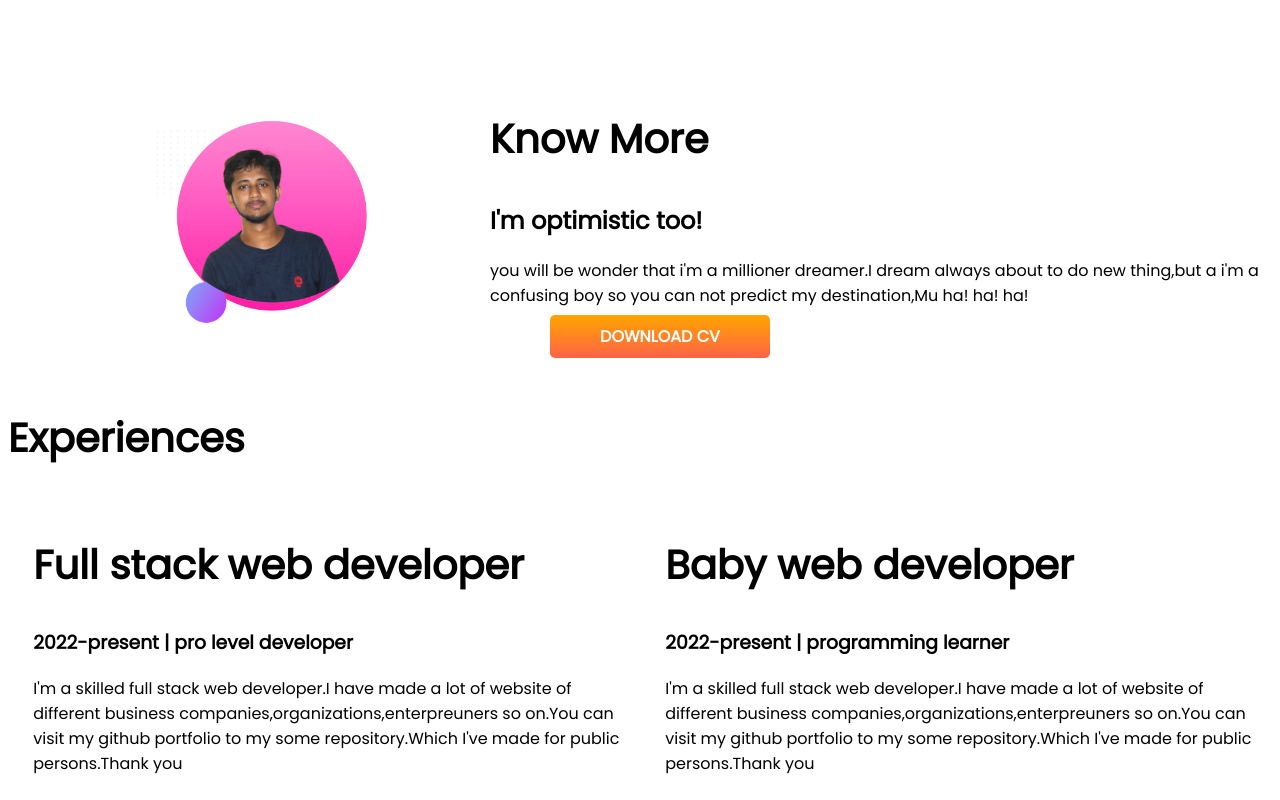
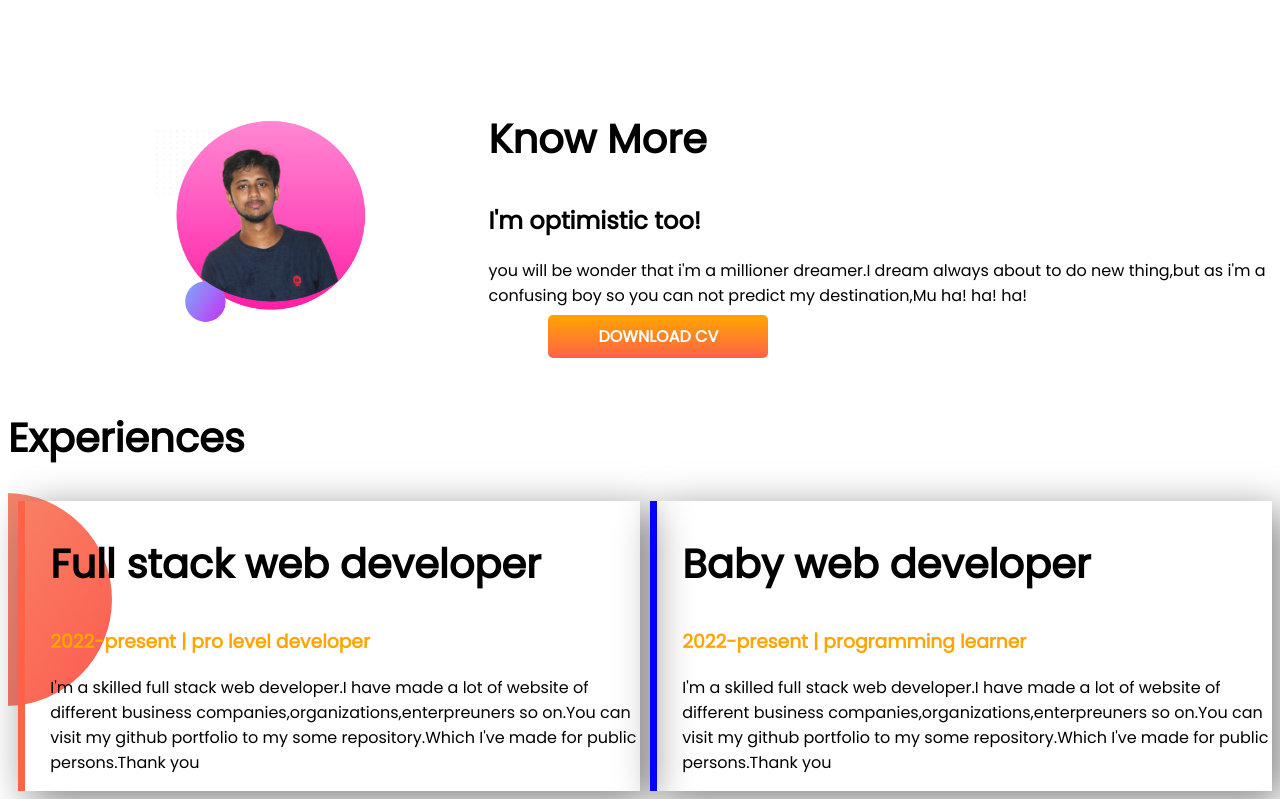
Before and after one commit to shakhaowat-shahid/developer-portfolio, a plain HTML site: page index.html in a window 1280 px wide. Shown: the part 655-1455 px from the top of the page. Drawn offline with Linux system fonts and the light colour scheme.

Commit message:
styled border

```diff
--- a/index.html
+++ b/index.html
@@ -41,7 +41,7 @@
         <div>
             <h1>Know More</h1>
             <h2>I'm optimistic too!</h2>
-            <p>you will be wonder that i'm a millioner dreamer.I dream always about to do new thing,but a i'm a
+            <p>you will be wonder that i'm a millioner dreamer.I dream always about to do new thing,but as i'm a
                 confusing boy so you can not predict my destination,Mu ha! ha! ha! </p>
             <a class="link-button2" target="_blank" href="https://www.facebook.com/shakhaowat.hosen.md">DOWNLOAD CV</a>
         </div>
@@ -49,16 +49,16 @@
     <section class="experience-area">
         <h1>Experiences</h1>
         <div class="flexible-container">
-            <div class="half-width">
+            <div id="full-stack-web-developer" class="half-width">
                 <h1>Full stack web developer</h1>
-                <h3>2022-present | pro level developer</h3>
+                <h3 class="orange_color">2022-present | pro level developer</h3>
                 <p>I'm a skilled full stack web developer.I have made a lot of website of different business
                     companies,organizations,enterpreuners so on.You can visit my github portfolio to my some
                     repository.Which I've made for public persons.Thank you</p>
             </div>
-            <div class="half-width">
+            <div id="baby-web-developer" class="half-width">
                 <h1>Baby web developer</h1>
-                <h3>2022-present | programming learner</h3>
+                <h3 class="orange_color">2022-present | programming learner</h3>
                 <p>I'm a skilled full stack web developer.I have made a lot of website of different business
                     companies,organizations,enterpreuners so on.You can visit my github portfolio to my some
                     repository.Which I've made for public persons.Thank you</p>
--- a/style1.css
+++ b/style1.css
@@ -62,7 +62,30 @@ h1 {
     position: right;
 }
 
+.experience-area {
+    background-image: url(images/exp-bg.png);
+    background-repeat: no-repeat;
+    background-position: left;
+
+}
+
 .half-width {
     width: 50%;
     padding-left: 2%;
+    box-shadow: 10px 10px 40px grey;
+    margin-left: 10px;
+    margin-right: 10x;
 }
+
+.orange_color {
+    color: orange;
+}
+
+#full-stack-web-developer {
+    border-left: 7px solid tomato;
+
+}
+
+#baby-web-developer {
+    border-left: 7px solid blue;
+}
```
